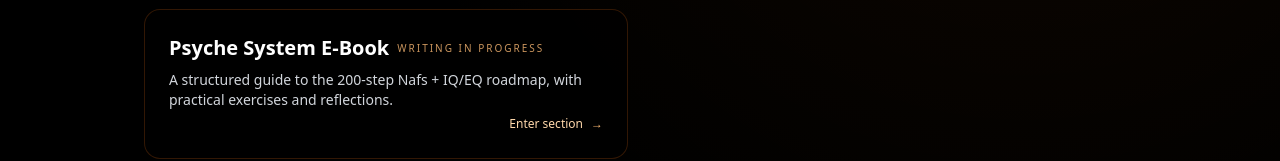
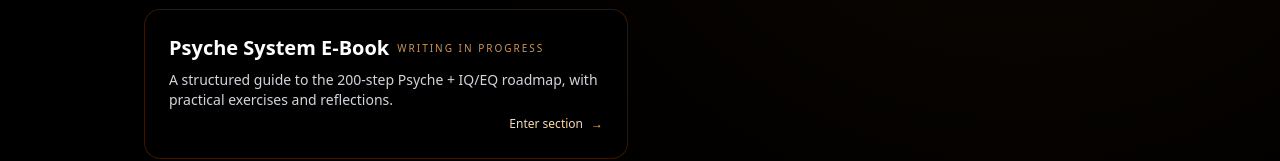
Before and after one commit to ahmetkrk/psyche-management, a Next.js app: page /studio in a window 1280 px wide. Shown: the part 461-622 px from the top of the page. Built offline with nearby package versions, Linux system fonts and the light colour scheme; no server answers.

Commit message:
Update page.tsx

```diff
--- a/app/studio/page.tsx
+++ b/app/studio/page.tsx
@@ -29,7 +29,7 @@ const PRODUCTS: Product[] = [
   {
     key: "ebook",
     title: "Psyche System E-Book",
-    desc: "A structured guide to the 200-step Nafs + IQ/EQ roadmap, with practical exercises and reflections.",
+    desc: "A structured guide to the 200-step Psyche + IQ/EQ roadmap, with practical exercises and reflections.",
     tag: "Writing in progress",
   },
   {
```
